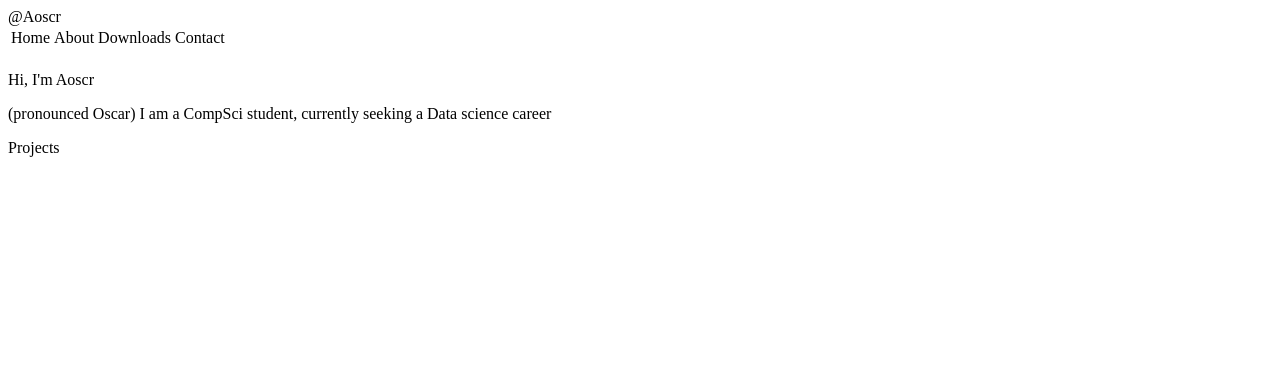
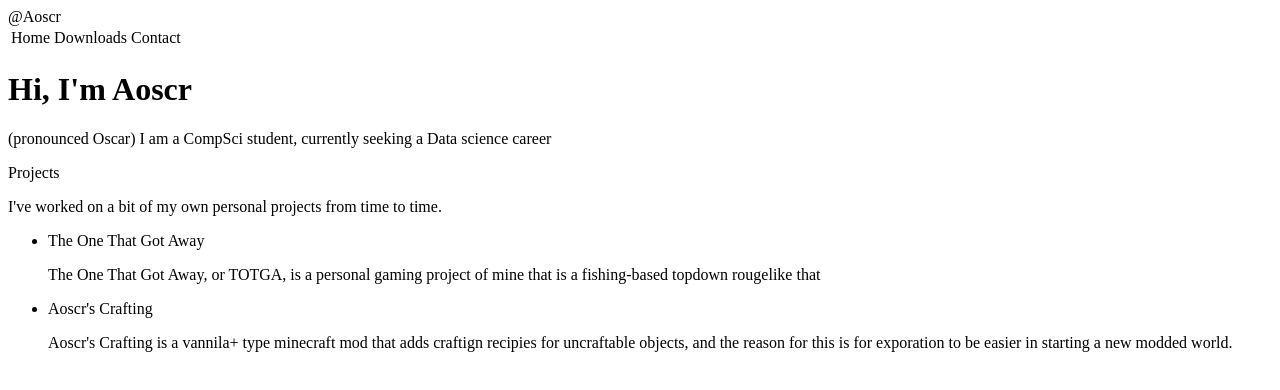
Before and after one commit to oscarverricoasu/oscarverricoasu.github.io, a plain HTML site: page index.html in a window 1280 px wide. Drawn offline with Linux system fonts and the light colour scheme.

Commit message:
Add files via upload

```diff
--- a/index.html
+++ b/index.html
@@ -3,7 +3,7 @@
     <meta charset="UTF-8">
     <title>Aoscr</title>
     <author> @Aoscr </author>
-    <link rel="stylesheet" href="">
+    <!--<link rel="stylesheet" href=""> -->
 </head>
 <body>
     <header class="main_header">
@@ -11,26 +11,34 @@
             <tbody>
                 <tr>
                     <td>Home</td>
-                    <td>About</td>
                     <td>Downloads</td>
                     <td>Contact</td>
                 </tr>
             </tbody>
         </table>
-        <h1 class="intro"> </h1>
-        <p class=" intro"> </p>
+        <h1 class="intro"> Hi, I'm Aoscr </h1>
+        <p class=" intro"> (pronounced Oscar) I am a CompSci student, currently seeking
+            a Data science career</p>
 
 
 
-        <p class="section_title">Hi, I'm Aoscr</p>
-        <p class="section_text"> (pronounced Oscar) I am a CompSci student, currently seeking
-                                a Data science career</p>
+        <p class="section_title"> </p>
+        <p class="section_text"> </p>
 
         <p class="section_title">Projects</p>
-        <p class="section_text"></p>
+        <p class="section_text">I've worked on a bit of my own personal projects from time to time. </p>
+        <ul class="project_list">
+            <li> The One That Got Away
+                <p> The One That Got Away, or TOTGA, is a personal gaming project of mine that is a fishing-based topdown rougelike that </p>
+            </li>
+            <li> Aoscr's Crafting
+                <p>Aoscr's Crafting is a vannila+ type minecraft mod that adds craftign recipies for uncraftable objects, and the reason for this is for exporation to be easier in starting a new modded world.</p>
+            </li>
+
+        </ul>
 
         <p class="section_title"> </p>
-        <p class="section_text"></p>
+        <p class="section_text"> </p>
     </header>
 
 </body>
```
